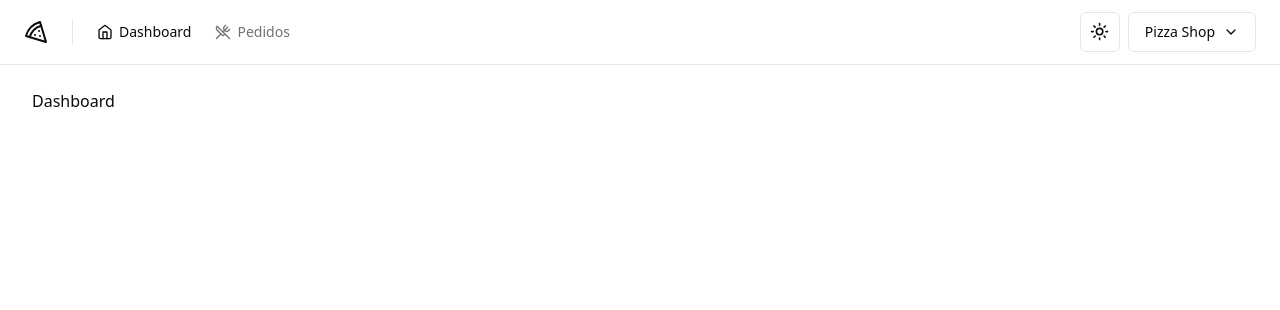
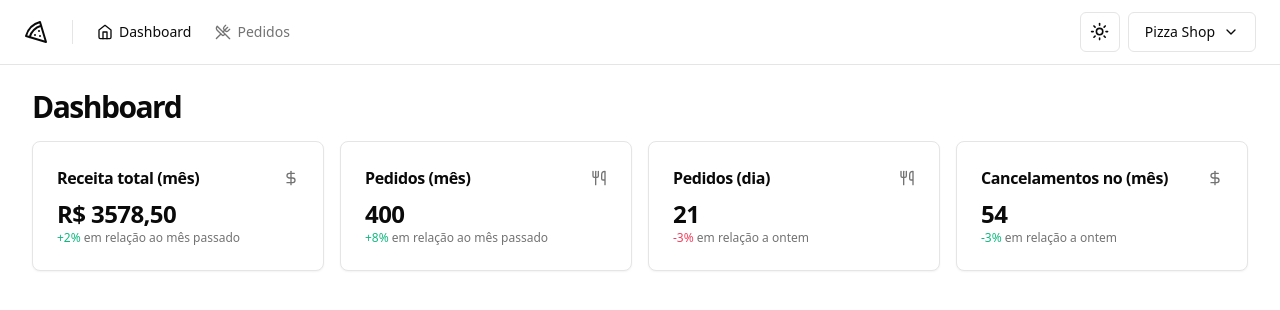
Before and after one commit to Zattrus/pizzashop-web, a React (Vite) app: page / in a window 1280 px wide. Shown: the top 310 px of the page. Built offline with nearby package versions, Linux system fonts and the light colour scheme.

Commit message:
Adiciona componentes de card e atualiza rota do dashboard

```diff
--- /dev/null
+++ b/src/components/ui/card.tsx
@@ -0,0 +1,79 @@
+import * as React from "react"
+
+import { cn } from "@/lib/utils"
+
+const Card = React.forwardRef<
+  HTMLDivElement,
+  React.HTMLAttributes<HTMLDivElement>
+>(({ className, ...props }, ref) => (
+  <div
+    ref={ref}
+    className={cn(
+      "rounded-lg border bg-card text-card-foreground shadow-sm",
+      className
+    )}
+    {...props}
+  />
+))
+Card.displayName = "Card"
+
+const CardHeader = React.forwardRef<
+  HTMLDivElement,
+  React.HTMLAttributes<HTMLDivElement>
+>(({ className, ...props }, ref) => (
+  <div
+    ref={ref}
+    className={cn("flex flex-col space-y-1.5 p-6", className)}
+    {...props}
+  />
+))
+CardHeader.displayName = "CardHeader"
+
+const CardTitle = React.forwardRef<
+  HTMLParagraphElement,
+  React.HTMLAttributes<HTMLHeadingElement>
+>(({ className, ...props }, ref) => (
+  <h3
+    ref={ref}
+    className={cn(
+      "text-2xl font-semibold leading-none tracking-tight",
+      className
+    )}
+    {...props}
+  />
+))
+CardTitle.displayName = "CardTitle"
+
+const CardDescription = React.forwardRef<
+  HTMLParagraphElement,
+  React.HTMLAttributes<HTMLParagraphElement>
+>(({ className, ...props }, ref) => (
+  <p
+    ref={ref}
+    className={cn("text-sm text-muted-foreground", className)}
+    {...props}
+  />
+))
+CardDescription.displayName = "CardDescription"
+
+const CardContent = React.forwardRef<
+  HTMLDivElement,
+  React.HTMLAttributes<HTMLDivElement>
+>(({ className, ...props }, ref) => (
+  <div ref={ref} className={cn("p-6 pt-0", className)} {...props} />
+))
+CardContent.displayName = "CardContent"
+
+const CardFooter = React.forwardRef<
+  HTMLDivElement,
+  React.HTMLAttributes<HTMLDivElement>
+>(({ className, ...props }, ref) => (
+  <div
+    ref={ref}
+    className={cn("flex items-center p-6 pt-0", className)}
+    {...props}
+  />
+))
+CardFooter.displayName = "CardFooter"
+
+export { Card, CardHeader, CardFooter, CardTitle, CardDescription, CardContent }
--- a/src/pages/app/dashboard.tsx
+++ /dev/null
@@ -1,10 +0,0 @@
-import { Helmet } from 'react-helmet-async'
-
-export function Dashboard() {
-  return (
-    <>
-      <Helmet title="Dashboard" />
-      <h1>Dashboard</h1>
-    </>
-  )
-}
--- /dev/null
+++ b/src/pages/app/dashboard/dashboard.tsx
@@ -0,0 +1,24 @@
+import { Helmet } from 'react-helmet-async'
+
+import DaysOrdersAmount from './day-orders-amount-card'
+import MonthCanceldOrdersAmountCard from './month-canceld-orders-amount-card'
+import MonthOrdersAmountCard from './month-orders-amount-card'
+import MonthRevenueCard from './month-revenue-card'
+
+export function Dashboard() {
+  return (
+    <>
+      <Helmet title="Dashboard" />
+      <div className="flex flex-col gap-4">
+        <h1 className="text-3xl font-bold tracking-tighter">Dashboard</h1>
+
+        <div className="grid grid-cols-4 gap-4">
+          <MonthRevenueCard />
+          <MonthOrdersAmountCard />
+          <DaysOrdersAmount />
+          <MonthCanceldOrdersAmountCard />
+        </div>
+      </div>
+    </>
+  )
+}
--- /dev/null
+++ b/src/pages/app/dashboard/day-orders-amount-card.tsx
@@ -0,0 +1,21 @@
+import { Utensils } from 'lucide-react'
+
+import { Card, CardContent, CardHeader, CardTitle } from '@/components/ui/card'
+
+export default function DaysOrdersAmount() {
+  return (
+    <Card>
+      <CardHeader className="flex-row items-center justify-between space-y-0 pb-2">
+        <CardTitle className="text-base font-semibold">Pedidos (dia)</CardTitle>
+        <Utensils className="h-4 w-4 text-muted-foreground" />
+      </CardHeader>
+      <CardContent className="spcae-y-1">
+        <span className="text-2xl font-bold tracking-tight">21</span>
+        <p className="text-xs text-muted-foreground">
+          <span className="text-rose-500 dark:text-rose-400">-3%</span> em
+          relação a ontem
+        </p>
+      </CardContent>
+    </Card>
+  )
+}
--- /dev/null
+++ b/src/pages/app/dashboard/month-canceld-orders-amount-card.tsx
@@ -0,0 +1,23 @@
+import { DollarSign } from 'lucide-react'
+
+import { Card, CardContent, CardHeader, CardTitle } from '@/components/ui/card'
+
+export default function MonthCanceldOrdersAmountCard() {
+  return (
+    <Card>
+      <CardHeader className="flex-row items-center justify-between space-y-0 pb-2">
+        <CardTitle className="text-base font-semibold">
+          Cancelamentos no (mês)
+        </CardTitle>
+        <DollarSign className="h-4 w-4 text-muted-foreground" />
+      </CardHeader>
+      <CardContent className="spcae-y-1">
+        <span className="text-2xl font-bold tracking-tight">54</span>
+        <p className="text-xs text-muted-foreground">
+          <span className="text-emerald-500 dark:text-emerald-400">-3%</span> em
+          relação a ontem
+        </p>
+      </CardContent>
+    </Card>
+  )
+}
--- /dev/null
+++ b/src/pages/app/dashboard/month-orders-amount-card.tsx
@@ -0,0 +1,21 @@
+import { Utensils } from 'lucide-react'
+
+import { Card, CardContent, CardHeader, CardTitle } from '@/components/ui/card'
+
+export default function MonthOrdersAmountCard() {
+  return (
+    <Card>
+      <CardHeader className="flex-row items-center justify-between space-y-0 pb-2">
+        <CardTitle className="text-base font-semibold">Pedidos (mês)</CardTitle>
+        <Utensils className="h-4 w-4 text-muted-foreground" />
+      </CardHeader>
+      <CardContent className="spcae-y-1">
+        <span className="text-2xl font-bold tracking-tight">400</span>
+        <p className="text-xs text-muted-foreground">
+          <span className="text-emerald-500 dark:text-emerald-400">+8%</span> em
+          relação ao mês passado
+        </p>
+      </CardContent>
+    </Card>
+  )
+}
--- /dev/null
+++ b/src/pages/app/dashboard/month-revenue-card.tsx
@@ -0,0 +1,23 @@
+import { DollarSign } from 'lucide-react'
+
+import { Card, CardContent, CardHeader, CardTitle } from '@/components/ui/card'
+
+export default function MonthRevenueCard() {
+  return (
+    <Card>
+      <CardHeader className="flex-row items-center justify-between space-y-0 pb-2">
+        <CardTitle className="text-base font-semibold">
+          Receita total (mês)
+        </CardTitle>
+        <DollarSign className="h-4 w-4 text-muted-foreground" />
+      </CardHeader>
+      <CardContent className="spcae-y-1">
+        <span className="text-2xl font-bold tracking-tight">R$ 3578,50</span>
+        <p className="text-xs text-muted-foreground">
+          <span className="text-emerald-500 dark:text-emerald-400">+2%</span> em
+          relação ao mês passado
+        </p>
+      </CardContent>
+    </Card>
+  )
+}
--- a/src/routes.tsx
+++ b/src/routes.tsx
@@ -2,7 +2,7 @@
 
 import { AppLayout } from './pages/_layouts/app'
 import { AuthLayout } from './pages/_layouts/auth'
-import { Dashboard } from './pages/app/dashboard'
+import { Dashboard } from './pages/app/dashboard/dashboard'
 import { Orders } from './pages/app/orders/orders'
 import { SignIn } from './pages/auth/sign-in'
 import { SignUp } from './pages/auth/sign-up'
```
